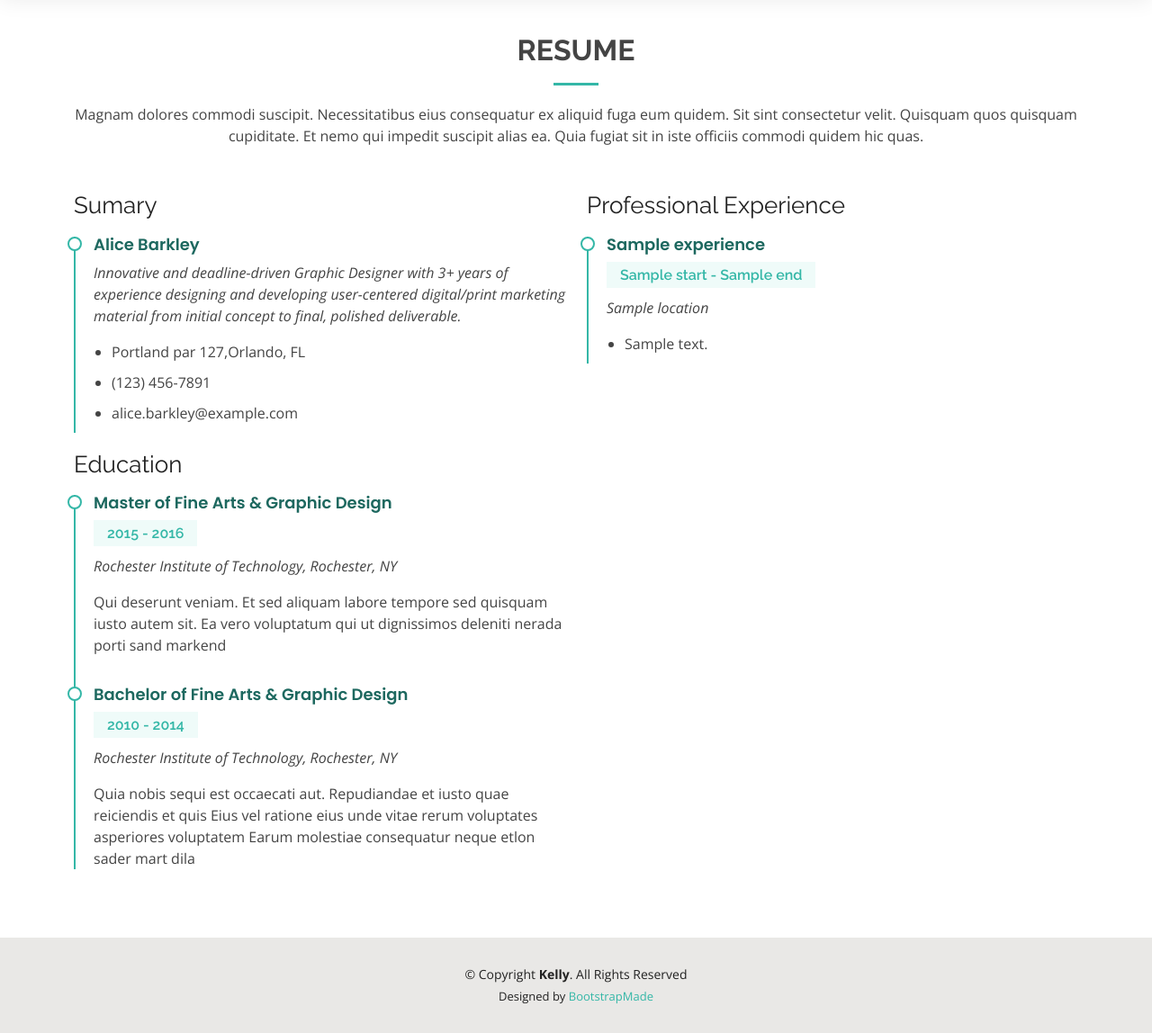
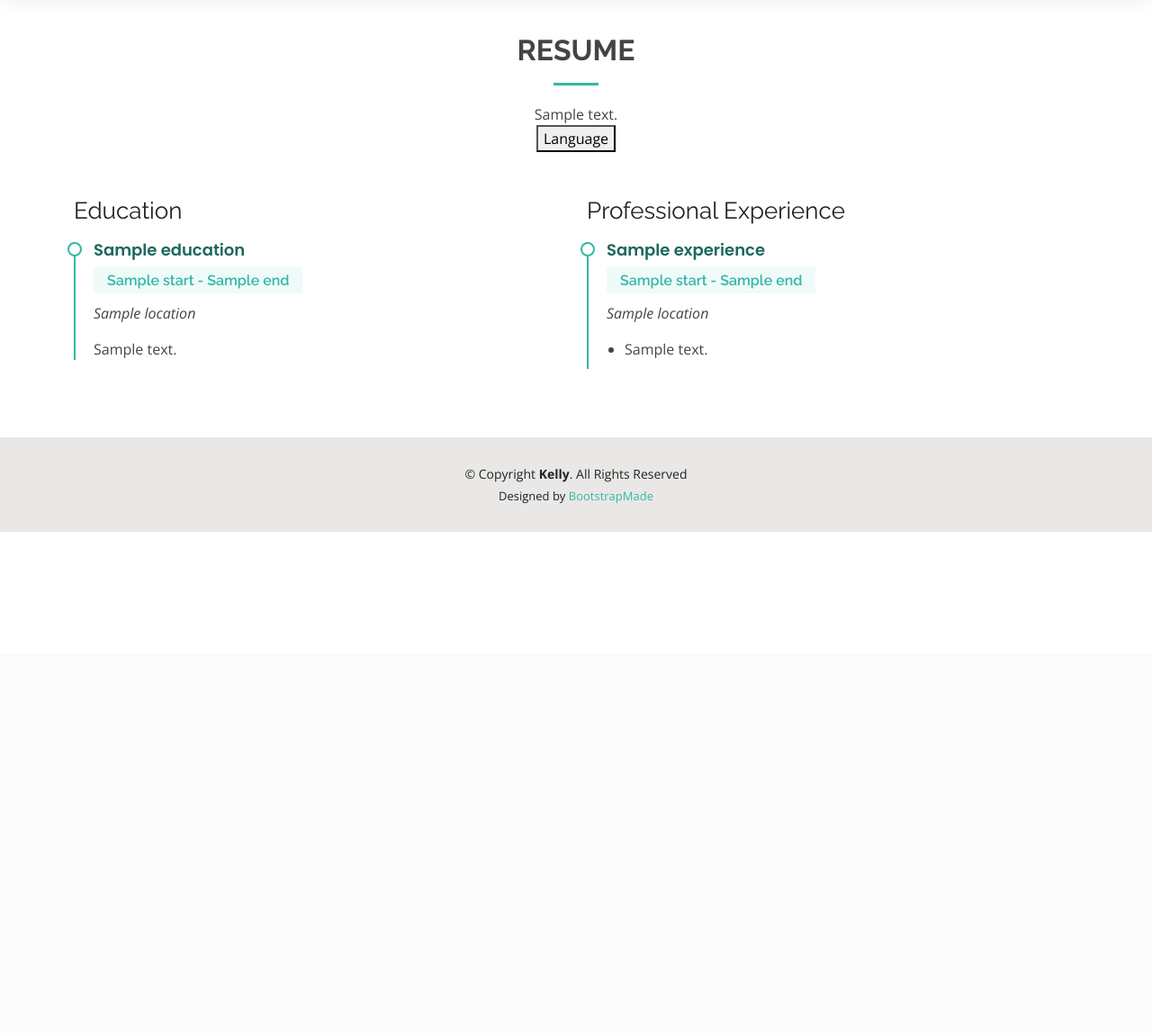
Before and after one commit to JorgeVidalCano/Portfolio, a Django app: template portfolio/mainApp/templates/mainApp/resume.html in a window 1280 px wide. Shown: the part 73-1221 px from the top of the page at 90% size. After the commit the page ends 664 px from the top, so only its background shows below. Run offline with Django 3.2, Linux system fonts and the light colour scheme; the template is opened without the code that fills it: most values are stand-ins (such as "Sample title", 1, 10 or a date in 2020); some libraries are stand-ins or nearby versions.

Commit message:
Finish resume. Just need to add ajax to it

```diff
--- a/portfolio/mainApp/admin.py
+++ b/portfolio/mainApp/admin.py
@@ -62,4 +62,4 @@ class DetailListAdmin(admin.StackedInline):
 @admin.register(ResumeData)
 class ResumeData(admin.ModelAdmin):
     inlines = [DetailListAdmin]
-    list_display = ['name', 'start', 'end', 'resume', 'company']
+    list_display = ['name', 'start', 'end', 'resume', 'company', 'language']
--- a/portfolio/mainApp/models.py
+++ b/portfolio/mainApp/models.py
@@ -47,19 +47,25 @@ class SkillData(models.Model):
 
 RESUME = [
     ('S', 'Sumary'),
+    ('M', 'Main'),
     ('E', 'Education'),
     ('X', 'Experience'),
+]
+LANGUAGES =[
+    ('E', 'English'),
+    ('S', 'Spanish')
 ]
 
 class ResumeData(models.Model):
     name = models.CharField(max_length=30)
-    start = models.DateField(blank=True)
-    end = models.DateField(blank=True)
-    location = models.CharField(max_length=30)
+    start = models.DateField(blank=True, null=True)
+    end = models.DateField(blank=True, null=True)
+    mainText = models.TextField(blank=True)
+    location = models.CharField(max_length=30, blank=True)
     resume = models.CharField(choices=RESUME, max_length=12)
-    company = models.CharField(max_length=30)
-    #resume = models.ForeignKey(DetailsData, on_delete=models.CASCADE, related_name="details")
-    #details = models.ForeignKey()
+    language = models.CharField(choices=LANGUAGES, max_length=7, default="E")
+    company = models.CharField(max_length=30, blank=True)
+
 
     def __str__(self):
         return self.name
--- /dev/null
+++ b/portfolio/mainApp/static/javascript/ajax.js
@@ -0,0 +1,38 @@
+// Adds a comment in the petDetail page
+$(document).ready(function () {
+    alert("d");
+    var $myForm = $("#changeLan")
+    $myForm.submit(function(event){
+      event.preventDefault();
+      var $formData = $(this).serialize();
+      var $endpoint = window.location.origin + $myForm.attr("data-url") || window.location.href
+
+      $.ajax({
+        method: "POST",
+        url: $endpoint,
+        data: $formData,
+        success: handleFormSuccess,
+        error: handleFormError,
+      })
+      function handleFormSuccess(data, textStatus, jqXHR){
+        console.log(data)
+        console.log(textStatus)
+        console.log(jqXHR)
+
+        var successMessage = $(`<div class="alert alert-success fade show" role="alert">
+                                  Message sent
+                                <button type="button" class="close" data-dismiss="alert" aria-label="Close">
+                                  <span aria-hidden="true">&times;</span>
+                                </button>
+                                </div>`)
+        $("#commentPet").remove();
+        $(".special-width").prepend($(successMessage));
+      }
+      function handleFormError(data, textStatus, errorThrown){
+        console.log(data)
+        console.log(textStatus)
+        console.log(errorThrown)
+      }
+    })
+   }
+  )
--- a/portfolio/mainApp/templates/mainApp/resume.html
+++ b/portfolio/mainApp/templates/mainApp/resume.html
@@ -8,43 +8,27 @@
 
           <div class="section-title">
             <h2>Resume</h2>
-            <p>Magnam dolores commodi suscipit. Necessitatibus eius consequatur ex aliquid fuga eum quidem. Sit sint consectetur velit. Quisquam quos quisquam cupiditate. Et nemo qui impedit suscipit alias ea. Quia fugiat sit in iste officiis commodi quidem hic quas.</p>
+            <p>{{mainText.mainText}}</p>
+            <button id="changeLan">Language</button>
           </div>
 
           <div class="row">
             <div class="col-lg-6">
-              <h3 class="resume-title">Sumary</h3>
-              <div class="resume-item pb-0">
-                <h4>Alice Barkley</h4>
-                <p><em>Innovative and deadline-driven Graphic Designer with 3+ years of experience designing and developing user-centered digital/print marketing material from initial concept to final, polished deliverable.</em></p>
-                <p>
-                <ul>
-                  <li>Portland par 127,Orlando, FL</li>
-                  <li>(123) 456-7891</li>
-                  <li>alice.barkley@example.com</li>
-                </ul>
-                </p>
-              </div>
-
               <h3 class="resume-title">Education</h3>
               <div class="resume-item">
-                <h4>Master of Fine Arts &amp; Graphic Design</h4>
-                <h5>2015 - 2016</h5>
-                <p><em>Rochester Institute of Technology, Rochester, NY</em></p>
-                <p>Qui deserunt veniam. Et sed aliquam labore tempore sed quisquam iusto autem sit. Ea vero voluptatum qui ut dignissimos deleniti nerada porti sand markend</p>
-              </div>
-              <div class="resume-item">
-                <h4>Bachelor of Fine Arts &amp; Graphic Design</h4>
-                <h5>2010 - 2014</h5>
-                <p><em>Rochester Institute of Technology, Rochester, NY</em></p>
-                <p>Quia nobis sequi est occaecati aut. Repudiandae et iusto quae reiciendis et quis Eius vel ratione eius unde vitae rerum voluptates asperiores voluptatem Earum molestiae consequatur neque etlon sader mart dila</p>
+                {% for e in education %}
+                  <h4>{{e.name}}</h4>
+                  <h5>{{e.start}} - {{e.end}}</h5>
+                  <p><em>{{e.location}}</em></p>
+                  <p>{{e.mainText}}</p>
+                {% endfor %}
               </div>
             </div>
             <div class="col-lg-6">
               <h3 class="resume-title">Professional Experience</h3>
               {% for e in experience %}
               <div class="resume-item">
-                <h4>{{e.name }}</h4>
+                <h4>{{e.name}}</h4>
                 <h5>{{e.start}} - {{e.end}}</h5>
                 <p><em>{{e.location}}</em></p>
                 {% for d in e.getDetails %}
@@ -64,3 +48,8 @@
 
     </main><!-- End #main -->
   {% endblock content %}
+
+  {% load static %}
+  {% block js %}
+    <script type="text/javascript" src="{% static 'javascript/ajax.js' %}"></script>
+  {% endblock js %}
--- a/portfolio/mainApp/templates/shareblock/base.html
+++ b/portfolio/mainApp/templates/shareblock/base.html
@@ -48,7 +48,7 @@
 
   <!-- Template Main JS File -->
   <script rel="stylesheet" type="text/javascript" src="{% static 'javascript/main.js' %}"></script>
-
+  {% block js %} {% endblock js %}
 </body>
 
 </html>
```
Also changed, not shown: portfolio/mainApp/views.py (+9 -2 lines), portfolio/mainApp/migrations/0013_resumedata_maintext.py (added), portfolio/mainApp/migrations/0014_auto_20210215_1826.py (added).
